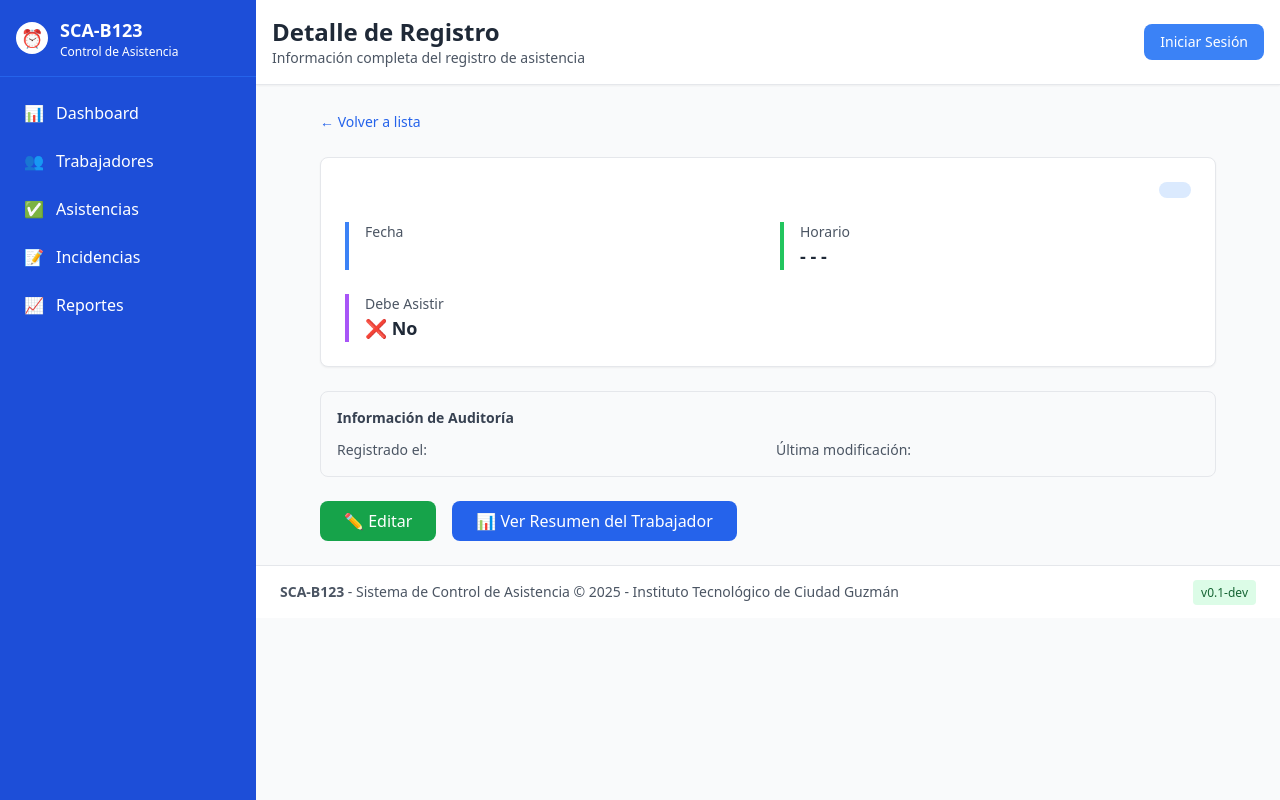
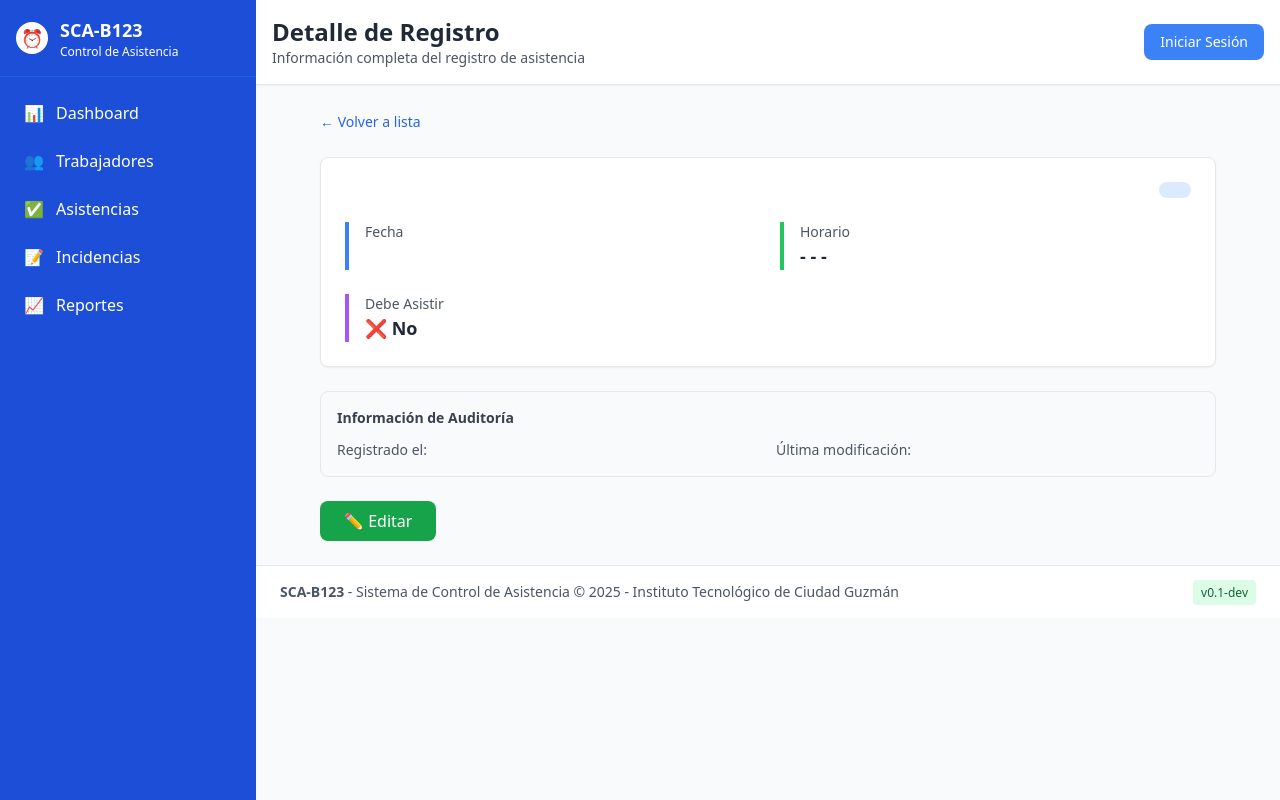
Before and after one commit to JulisesSources/Django-allauth-Colaborativo, a Django app: template templates/asistencias/detalle_asistencia.html in a window 1280 px wide. Run offline with Django 5.2, Linux system fonts and the light colour scheme; the template is opened without the code that fills it, so the values that code supplies are empty; some libraries are stand-ins or nearby versions.

Commit message:
fix(asistencias): Se modificó una parte del archivo que tenía conflictos con las rutas a donde dirigía

```diff
--- a/templates/asistencias/detalle_asistencia.html
+++ b/templates/asistencias/detalle_asistencia.html
@@ -99,10 +99,6 @@
            class="bg-green-600 hover:bg-green-700 text-white px-6 py-2 rounded-lg font-medium transition-colors">
             ✏️ Editar
         </a>
-        <a href="{% url 'asistencias:resumen_trabajador' registro.id_trabajador.pk %}"
-           class="bg-blue-600 hover:bg-blue-700 text-white px-6 py-2 rounded-lg font-medium transition-colors">
-            📊 Ver Resumen del Trabajador
-        </a>
     </div>
 
 </div>
```
